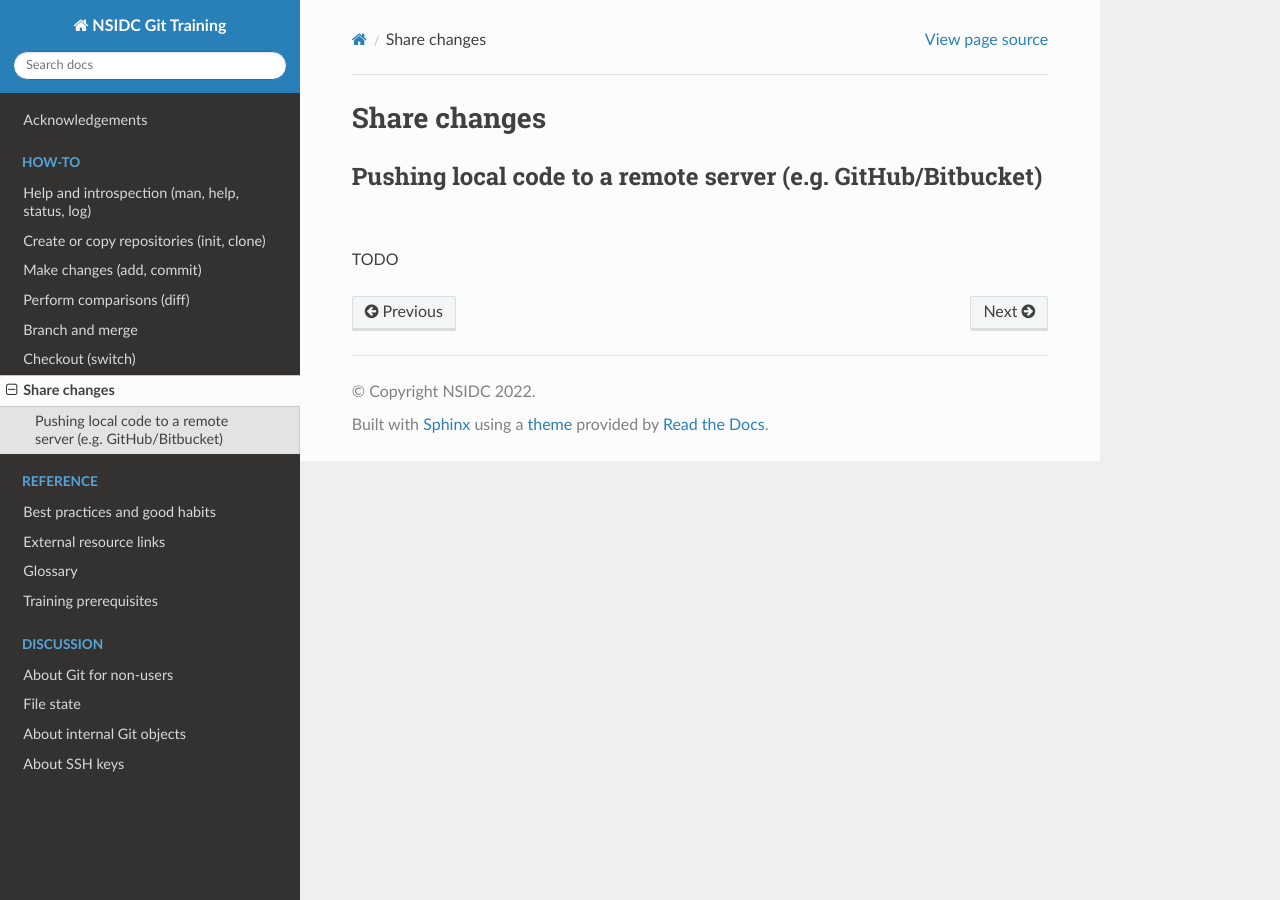
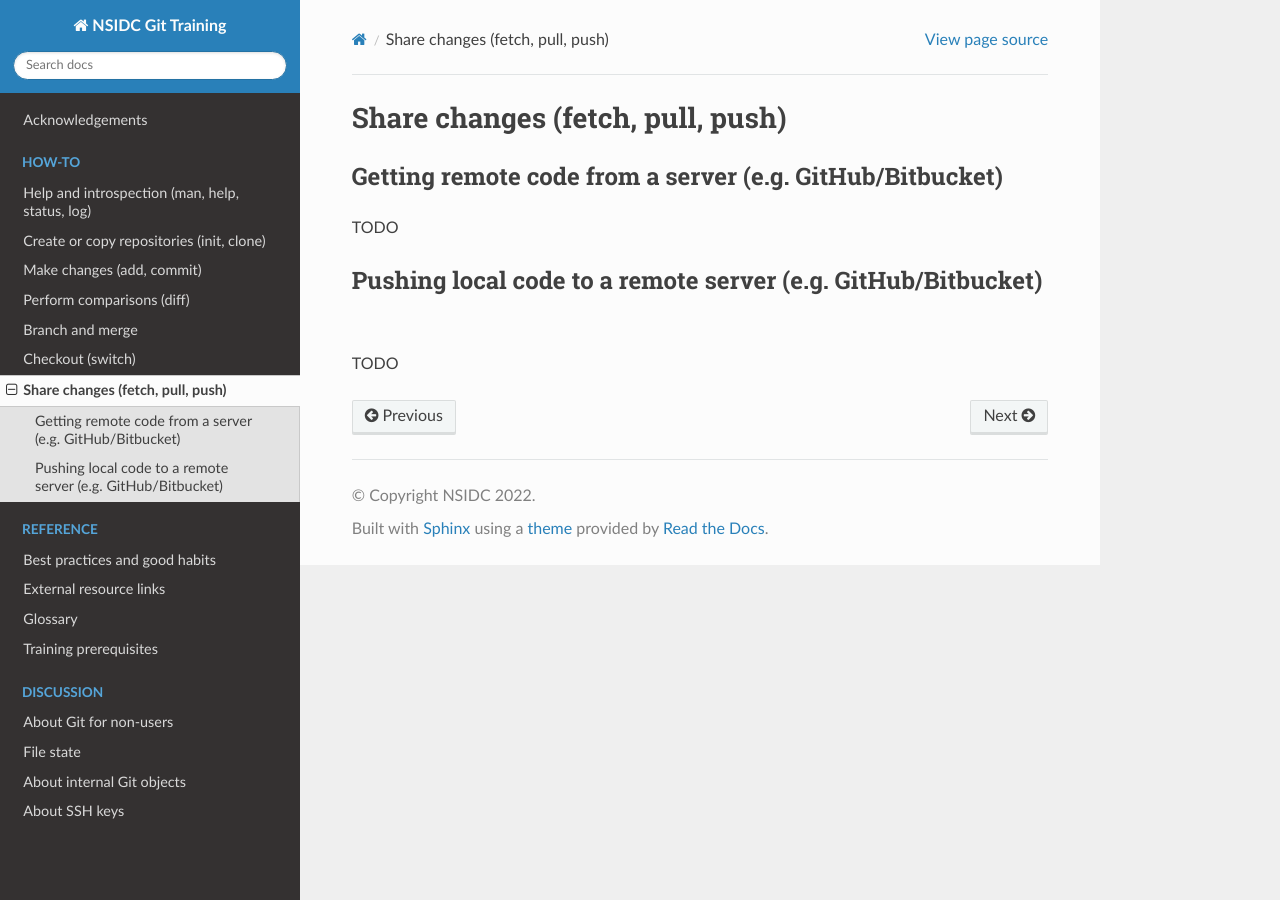
Before and after one commit to nsidc/git-training, a Sphinx documentation site: the page built from doc/how-to/share-changes.md, in a window 1280 px wide. Built offline with Sphinx 7.4.7 and the Read the Docs theme 2.0.0, drawn with Linux system fonts in a browser that asks for light colours.

Commit message:
Re-organize how-to share doc

```diff
--- a/doc/how-to/share-changes.md
+++ b/doc/how-to/share-changes.md
@@ -1,4 +1,9 @@
-# Share changes
+# Share changes (fetch, pull, push)
+
+## Getting remote code from a server (e.g. GitHub/Bitbucket)
+
+TODO
+
 
 ## Pushing local code to a remote server (e.g. GitHub/Bitbucket)
 
```
